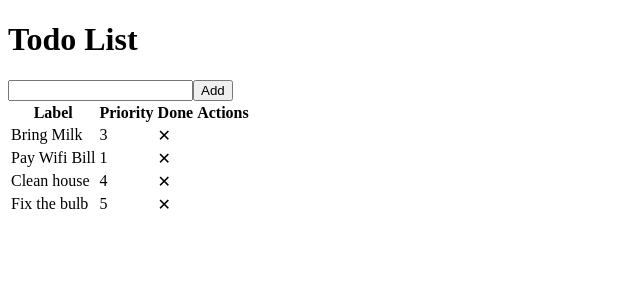
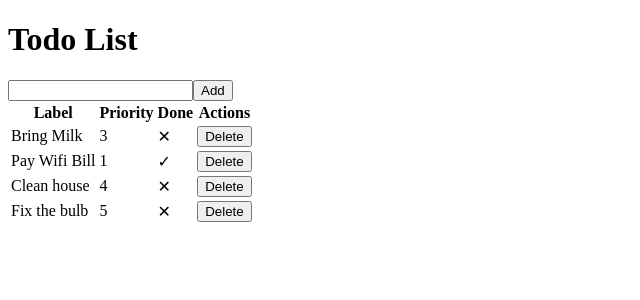
Before and after one commit to Charmain-Bonareri/todo-app, an Angular app: page / in a window 1280 px wide. Shown: the top 300 px of the page, without its empty margins (0-640 px from the left). Built offline with nearby package versions, Linux system fonts and the light colour scheme.

Commit message:
Added a button to delete a todo item and a added a typescript method  for the button.

```diff
--- a/src/app/app.component.html
+++ b/src/app/app.component.html
@@ -15,6 +15,12 @@
     <td>{{todo.label}}</td>
     <td>{{todo.priority}}</td>
     <td>{{todo.done ? '&#10003;' : '&#10005;'}}</td>
+    <td>
+      <button (click)="deleteTodo(todo)">Delete</button>
+
+
+    </td>
+
 
   </tr>
 </table>
--- a/src/app/app.component.ts
+++ b/src/app/app.component.ts
@@ -15,7 +15,7 @@
     },
     {
       label: 'Pay Wifi Bill',
-      done: false,
+      done: true,
       priority:1
     },
     {
@@ -38,4 +38,8 @@
    };
     this.todos.push(newTodo);
   }
+
+  deleteTodo(todo) {
+    this.todos = this.todos.filter( t=> t.label !== todo.label);
+  }
 }
```
